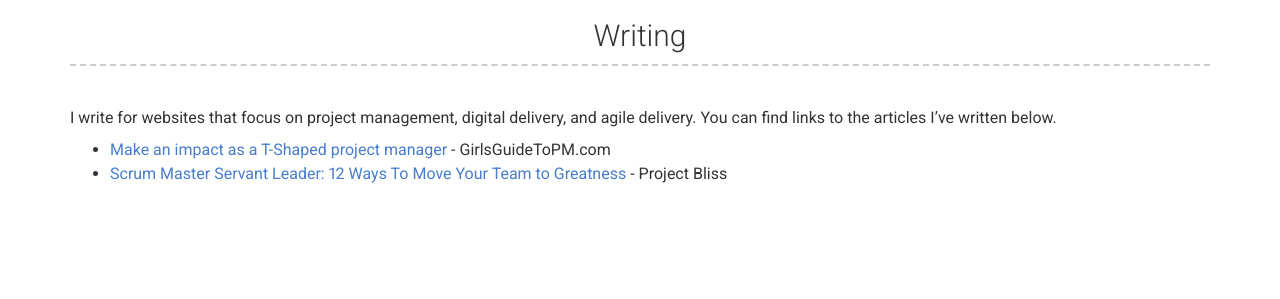
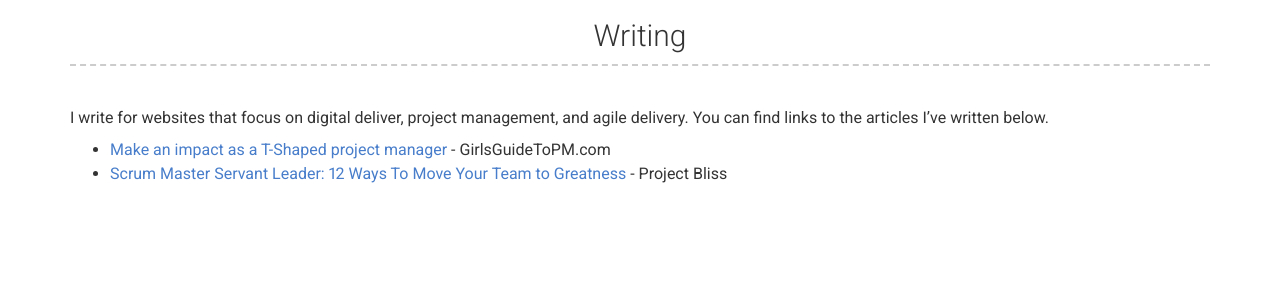
Before and after one commit to csgdavidson/Charlie-Davidson2, a Jekyll site: the page built from index.md, in a window 1280 px wide. Shown: the part 1405-1704 px from the top of the page. Built offline with Jekyll 4.4.1, drawn with Linux system fonts in a browser that asks for light colours; nearby versions of some CDN libraries.

Commit message:
Update _config.yml

```diff
--- a/_config.yml
+++ b/_config.yml
@@ -34,7 +34,7 @@ projects_title: Certifications
 # More Section
 more_title: Writing
 more_content: | # this will include new lines to allow paragraphs
-  I  write for websites that focus on project management, digital delivery, and agile delivery. You can find links to the articles I've written below.
+  I  write for websites that focus on digital deliver, project management, and agile delivery. You can find links to the articles I've written below.
     - <a href="https://www.girlsguidetopm.com/t-shaped-project-manager/" target="_blank">Make an impact as a T-Shaped project manager</a> - GirlsGuideToPM.com
     - <a href="https://projectbliss.net/how-to-be-a-great-scrum-master-servant-leader/" target="_blank">Scrum Master Servant Leader: 12 Ways To Move Your Team to Greatness</a> - Project Bliss
 
```
